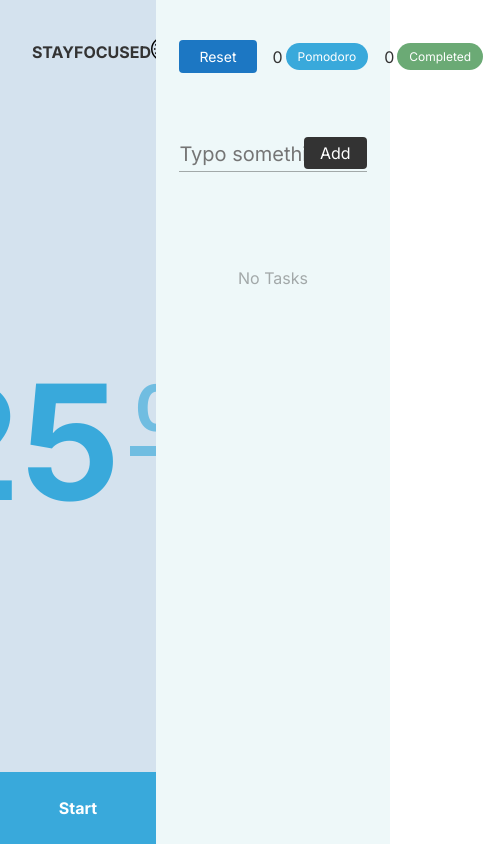
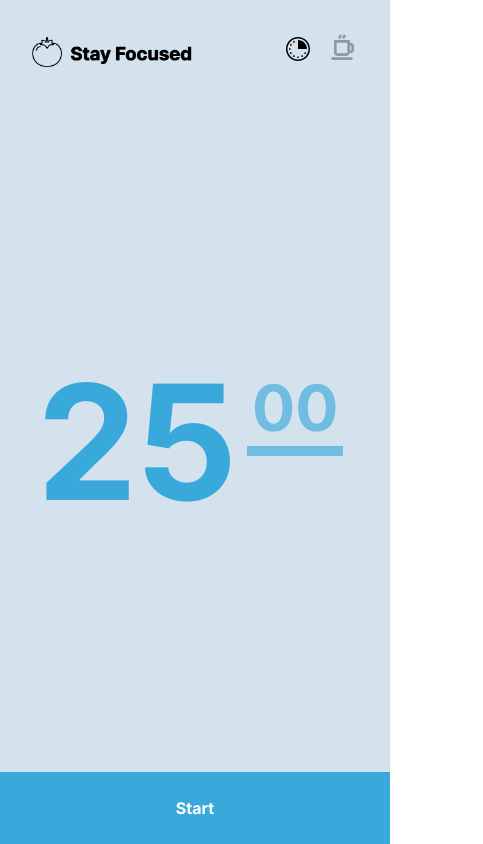
Before and after one commit to erdemuslu/stay-focused, a React (Vite) app: page / in a window 390 px wide. Shown: the top 844 px of the page, 483 px wide, since content can reach past the window. Built offline with nearby package versions, Linux system fonts and the light colour scheme.

Commit message:
update :: responsive

```diff
--- a/src/components/Side/index.js
+++ b/src/components/Side/index.js
@@ -1,4 +1,6 @@
 import React, { useContext, useState, useEffect } from 'react';
+
+import Logo from '../../assets/images/logo.png';
 
 import { MainContext } from '../../store';
 import { setStart, updateSessions } from '../../actions';
@@ -38,7 +40,9 @@ const Side = () => {
       className={`side is-${state.timer.style}`}
     >
       <div className="side-header">
-        <h1>StayFocused</h1>
+        <h1>
+          <img alt="logo" src={Logo} />
+        </h1>
         <Selection />
       </div>
       <div className="side-content">
--- a/src/style/components/_side.scss
+++ b/src/style/components/_side.scss
@@ -10,6 +10,10 @@
   background-color: var(--side-bg);
   transition: background-color .32s linear;
   overflow: hidden;
+
+  @media screen and (max-width: 768px) {
+    width: 100%;
+  }
 
   &.is-break {
     // --side-bg: #6baa75;
@@ -25,6 +29,12 @@
       font-size: 1em;
       text-transform: uppercase;
       color: #333;
+
+      img {
+        display: block;
+        width: 10em;
+        height: auto;
+      }
     }
   }
 
--- a/src/style/components/_taskview.scss
+++ b/src/style/components/_taskview.scss
@@ -7,6 +7,11 @@
   height: 100%;
   padding-top: 2.5em;
   padding-bottom: 6em;
+
+
+  @media screen and (max-width: 768px) {
+    width: 100%;
+  }
 
   &-header {
     display: flex;
```
Also changed, not shown: src/assets/images/logo.png (added).
